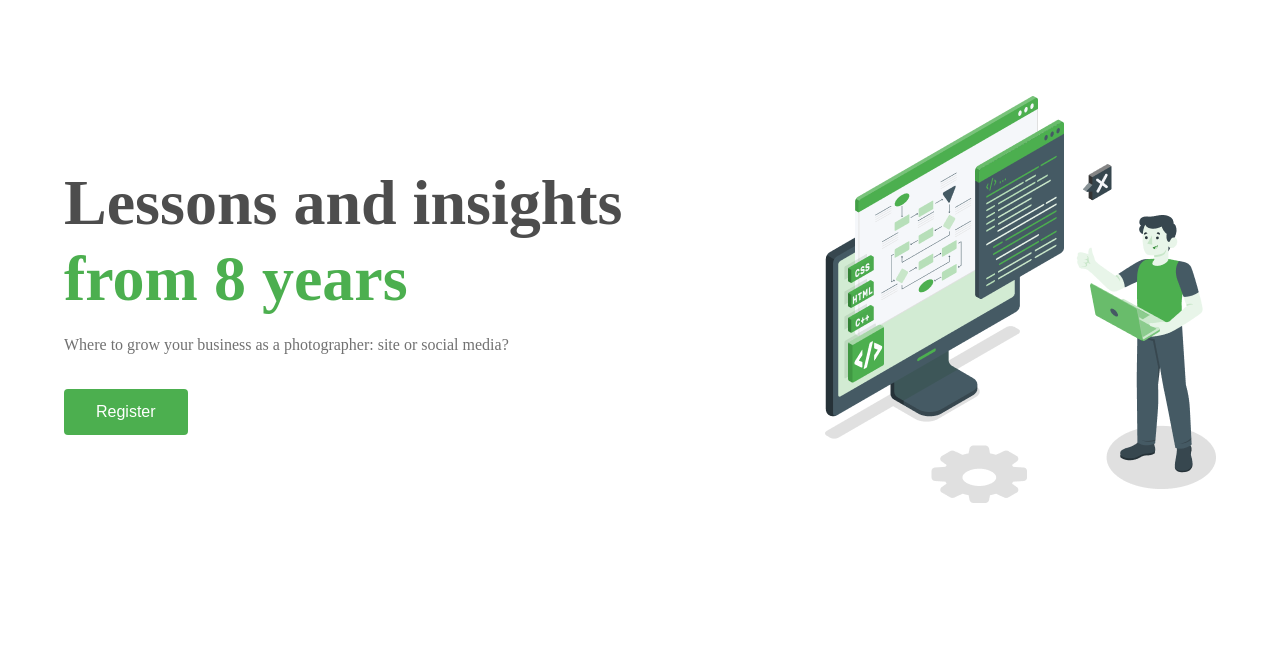
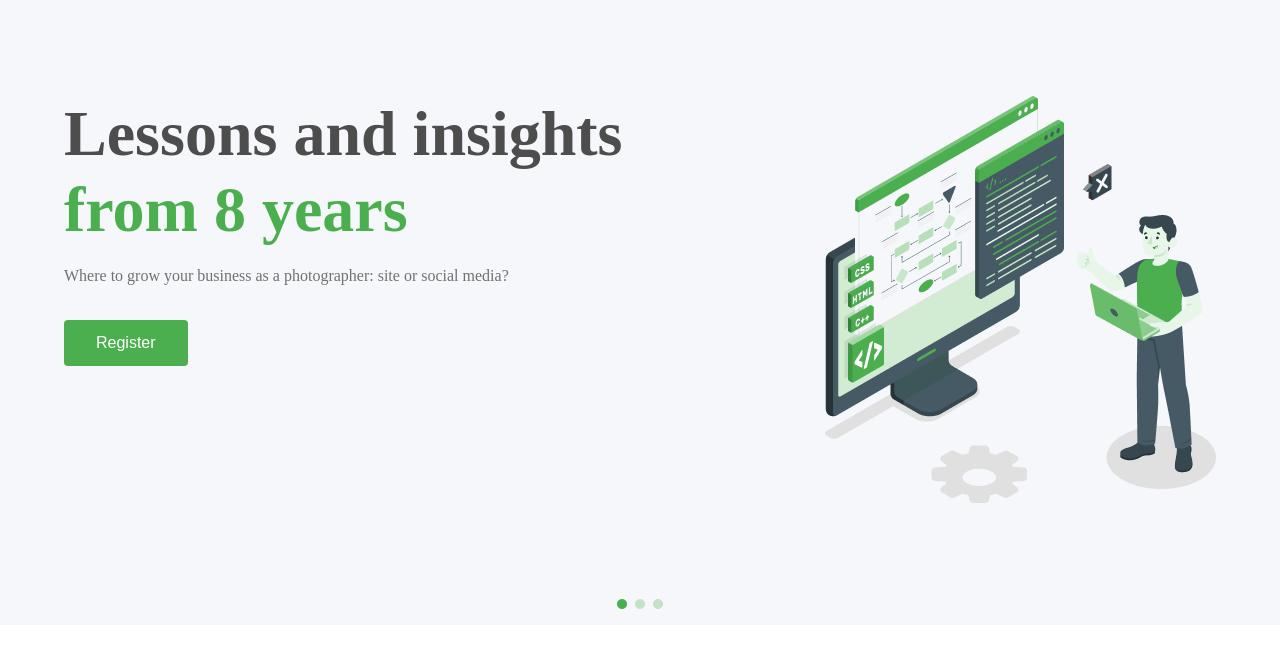
Before and after one commit to IngridaKvet/project-LandingPage, a plain HTML site: page index.html in a window 1280 px wide. Drawn offline with Linux system fonts and the light colour scheme.

Commit message:
Fix hero bg color and and slider icon

```diff
--- a/index.html
+++ b/index.html
@@ -9,7 +9,8 @@
 <body>
 
     <section class="hero">
-        <div class="hero-wrapper">
+        <div class="hero__wrapper">
+            <div class="hero-text-wrapper">
                 <h1 class="hero__headline">Lessons and insights <span class="hero__headline-green">from 8 years</span></h1>
                 <p class="hero__text">Where to grow your business as a photographer: site or social media?</p>
                 <button class="hero__btn">Register</button>
@@ -17,6 +18,8 @@
             <figure class="hero__figure">
                 <img src="./img/hero.png" alt="Illustration of a developer holding a laptop, giving thumbs-uo while working on code displayed on a large screen.">
             </figure>
+        </div>
+        <img class="hero__slider" src="./img/hero-slider-dots.png" alt="Hero slider">
     </section>
 
 
--- a/style.css
+++ b/style.css
@@ -12,10 +12,16 @@ img{
 /* Hero styles */
 .hero{
     display: flex;
+    flex-direction: column;
+    justify-content: center;
+    align-items: center;
+    background-color: #F5F7FA;
+}
+
+.hero__wrapper{
+    display: flex;
     gap: 6.5rem;
     padding-block: 6rem;
-    justify-content: center;
-    align-items: center;
 }
 
 .hero__headline{
@@ -51,13 +57,21 @@ img{
     font-size: 1rem;
 }
 
-.hero-wrapper{
+.hero-text-wrapper{
     max-width: 41.063rem;
 }
 
+.hero__slider{
+    padding-bottom: 1rem;
+}
+
 @media screen and (width < 76.125rem){
+    .hero__wrapper{
+        flex-direction: column;
+    }
+
     .hero{
         flex-direction: column;
-        margin-inline: 2rem;
+        padding-inline: 2rem;
     }
 }
```
Also changed, not shown: img/hero-slider-dots.png (added). Lines whose indentation alone changed are shown as unchanged.
